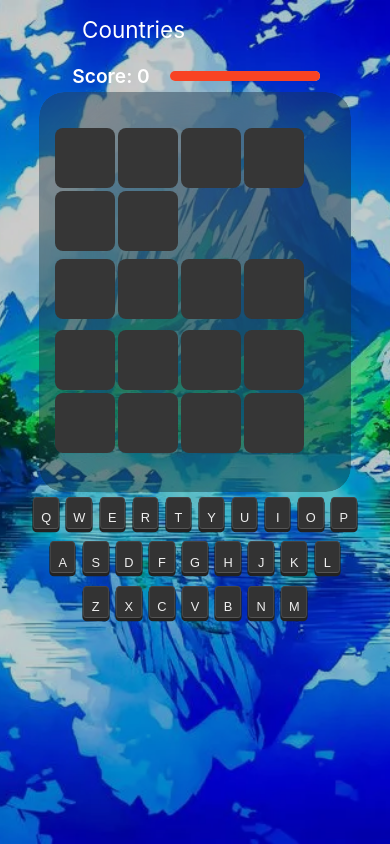
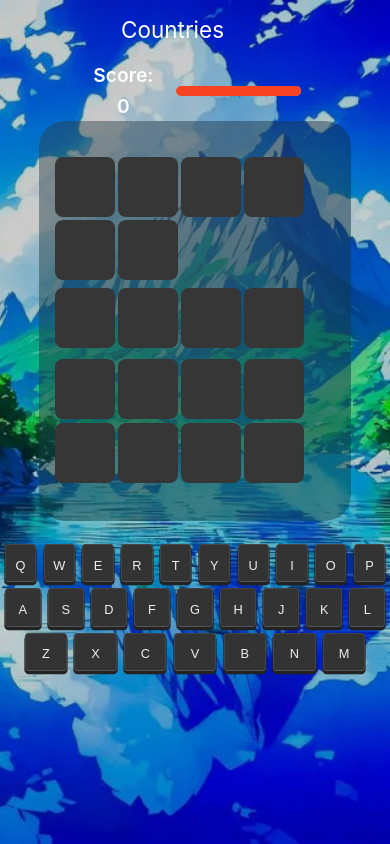
Before and after one commit to kevin3080/Hangman-Game, a Vue app: page / in a window 390 px wide. Built offline with nearby package versions, Linux system fonts and the light colour scheme; some icons are missing.

Commit message:
fixing styles

```diff
--- a/src/components/header/Header.vue
+++ b/src/components/header/Header.vue
@@ -294,7 +294,15 @@ const selectMenuOption = (option: string) => {
 }
 
 @media (max-width: 590px) {
+
+  header{
+
+    display: flex;
+    justify-content: center;
+    align-items: center;
+  }
   .header-container{
+    width: 80%;
     display: block;
   }
 }
--- a/src/components/keyboard/Keyboard.vue
+++ b/src/components/keyboard/Keyboard.vue
@@ -55,10 +55,10 @@ const handleLetterClick = (letter: string) => {
 
 <style scoped>
 .keyboard {
+  margin-top: 20px;
   text-align: center;
   font-size: clamp(12px, 2vw, 18px);
   font-family: sans-serif;
-  margin: 0 auto;
 }
 
 .keyboard__row {
@@ -78,8 +78,8 @@ const handleLetterClick = (letter: string) => {
   border-radius: 0.3em;
   margin: 0.2em;
   padding: 0.2em;
-  width: clamp(2em, 6vw, 3.3em);
-  height: clamp(2.5em, 6vw, 3.3em);
+  width: clamp(3.3em, 8vw, 3.3em);
+  height: clamp(3em, 8vw, 3.3em);
   box-sizing: border-box;
   cursor: pointer;
   -webkit-user-select: none;
```
